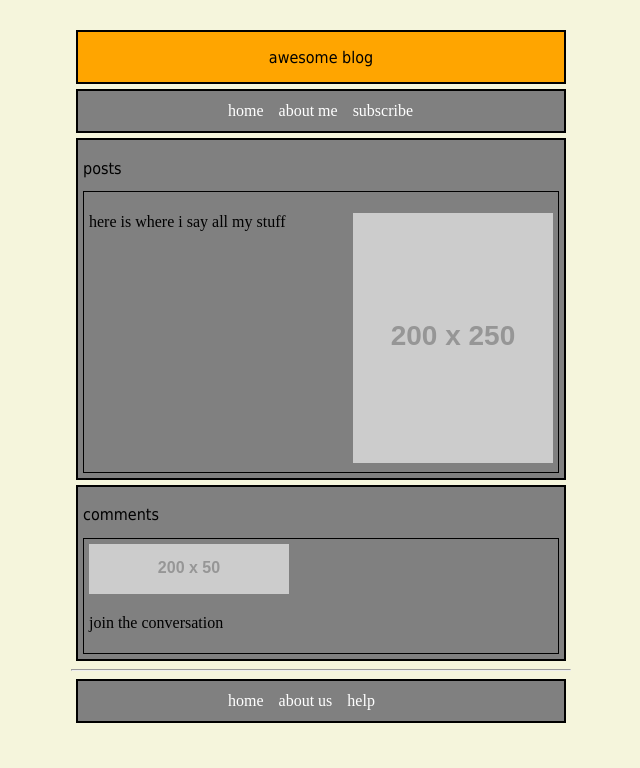
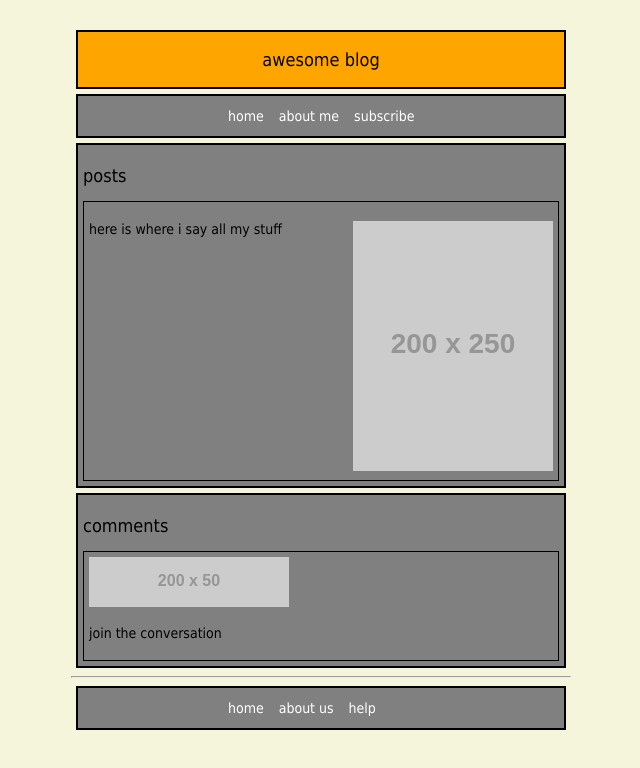
Before and after one commit to dazzledface/bootstrap, a plain HTML site: page wireframe2.html in a window 1280 px wide. Shown: the whole page, without its empty margins (319-959 px from the left). Drawn offline with Linux system fonts and the light colour scheme; placeholder pictures from the web are drawn by us.

Commit message:
style update custom.css

```diff
--- a/custom.css
+++ b/custom.css
@@ -10,9 +10,14 @@ body {
       }
 
 h1 {
-  font: 16px Tahoma, sans-serif;
+  font: 18px Tahoma, sans-serif;
   font-style: bold;
   color: black;
+  }
+
+article p {
+  font: 14px Tahoma, sans-serif;
+  width: 800px;
   }
 
 #banner {
@@ -54,6 +59,7 @@ section {
 }
 
 li {
+  font: 14px Tahoma, sans-serif;
   list-style: none;
   float: left;
   line-height: 30px;
```
Lines whose indentation alone changed are shown as unchanged.
